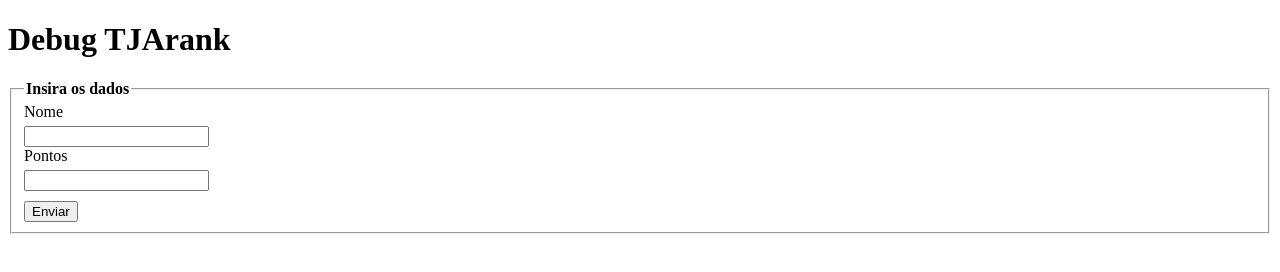
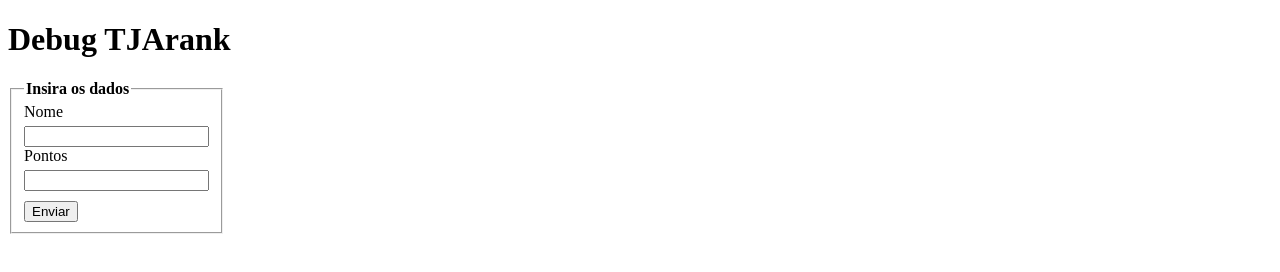
Before and after one commit to MatheusLima505/TJArank_debug, a website: page index.html in a window 1280 px wide. Drawn offline with Linux system fonts and the light colour scheme.

Commit message:
style.css update

```diff
--- a/style.css
+++ b/style.css
@@ -9,3 +9,6 @@ button{
 legend{
     font-weight: bold;
 }
+fieldset{
+    width: fit-content;
+}
```
